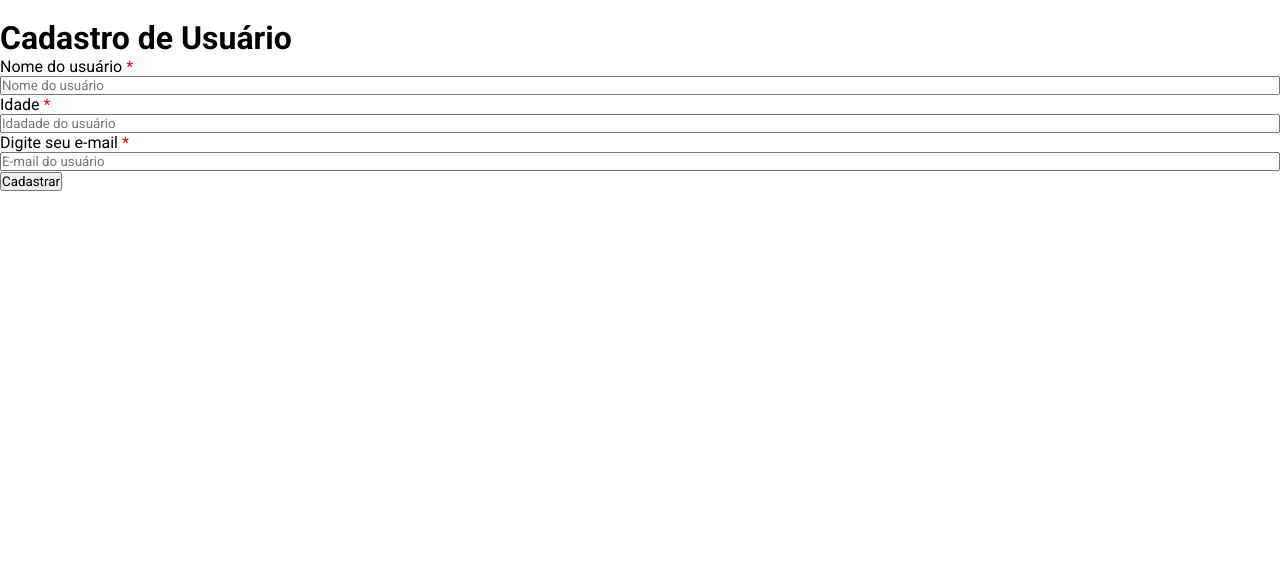
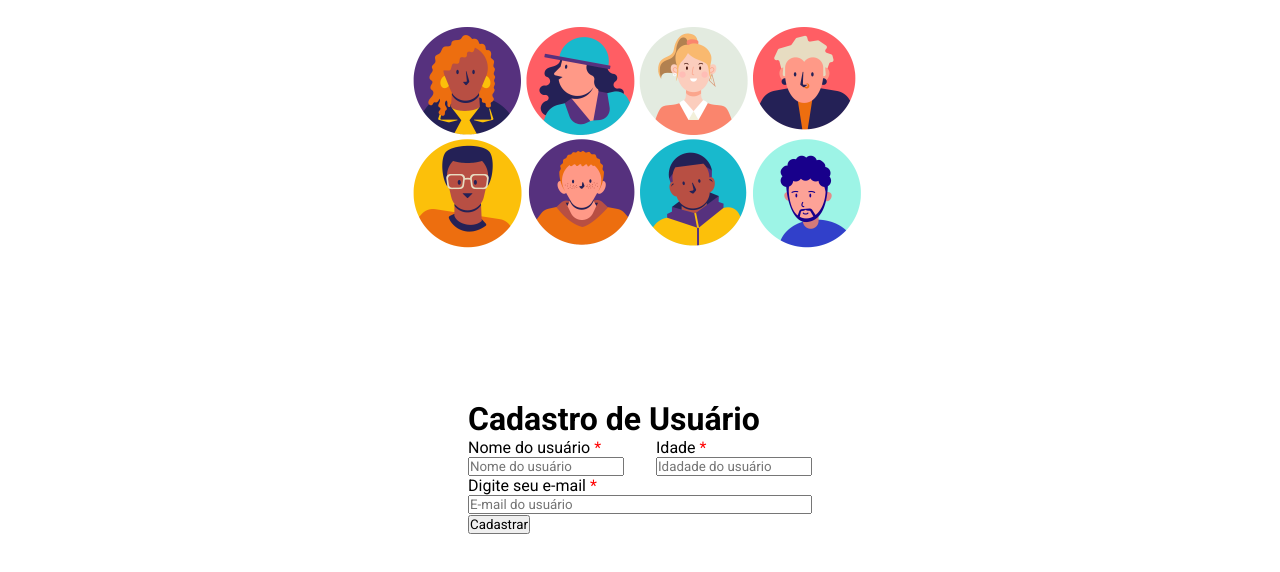
Before and after one commit to danielcoosta1/cadastro-usuario, a React (Vite) app: page / in a window 1280 px wide. Shown: the top 572 px of the page. Built offline with nearby package versions, Linux system fonts and the light colour scheme.

Commit message:
finalizando a estrutura html - colocando a imagem do bg

```diff
--- a/index.html
+++ b/index.html
@@ -14,7 +14,7 @@
 
 <body>
   <div id="root"></div>
-  <script type="module" src="/src/main.jsx"></script>
+  <script type="module" src="./src/styles/main.jsx"></script>
 </body>
 
 </html>
--- a/src/assets/styles.js
+++ /dev/null
@@ -1,55 +0,0 @@
-import styled from "styled-components";
-
-
-const Main = styled.main`
-
-
-`;
-
-const DivImagem = styled.div`
-
-`;
-
-const Form = styled.form`
-
-`;
-
-const Tittle = styled.h1`
-`;
-
-const ListaInputs = styled.ul`
-`;
-
-
-
-const ListaItem =styled.li`
-display: flex;
-flex-direction: column
-`;
-
-const Label = styled.label`
-
-`;
-
-const Span = styled.span`
-color: red;
-`;
-
-const Input = styled.input`
-
-`;
-
-const Button = styled.button`
-
-`;
-
-
-
-
-
-
-export {
-    Main, DivImagem, Form,
-    Tittle, ListaInputs,  Label, Input, ListaItem,Span,
-    Button
-}
--- a/src/App.jsx
+++ b/src/styles/App.jsx
@@ -1,27 +1,32 @@
 import {
   Main,
   DivImagem,
+  Img,
   Form,
   Tittle,
   ListaInputs,
+  DivLinha1,
+  DivLinha2,
   Input,
   ListaItem,
   Label,
   Span,
   Button,
-} from "./assets/styles.js";
+} from "./styles.js";
+
+import UsersImage from "../assets/users.png";
 
 function Home() {
   return (
     <>
       <Main>
         <DivImagem>
-          <img />
+          <Img src={UsersImage}/>
         </DivImagem>
         <Form>
           <Tittle>Cadastro de Usuário</Tittle>
           <ListaInputs>
-            <div>
+            <DivLinha1>
               <ListaItem>
                 <Label for="nome">
                   {" "}
@@ -44,8 +49,8 @@ function Home() {
                   placeholder="Idadade do usuário"
                 ></Input>
               </ListaItem>
-            </div>
-            <div>
+            </DivLinha1>
+            <DivLinha2>
               <ListaItem>
                 <Label for="email">
                   {" "}
@@ -57,7 +62,7 @@ function Home() {
                   placeholder="E-mail do usuário"
                 ></Input>
               </ListaItem>
-            </div>
+            </DivLinha2>
           </ListaInputs>
           <Button type="submit">Cadastrar</Button>
         </Form>
--- a/src/main.jsx
+++ b/src/styles/main.jsx
@@ -1,6 +1,6 @@
 import { StrictMode } from 'react'
 import { createRoot } from 'react-dom/client'
-import { GlobalStyle } from './styles/globalStyles.js'
+import { GlobalStyle } from './globalStyles.js'
 import Home from './App.jsx'
 
 createRoot(document.getElementById('root')).render(
--- /dev/null
+++ b/src/styles/styles.js
@@ -0,0 +1,74 @@
+import styled from "styled-components";
+
+
+const Main = styled.main`
+   height: 100vh;
+   width: 100vw;
+   display: flex;
+   flex-direction: column;
+
+
+`;
+
+const DivImagem = styled.div`
+
+margin: 0 auto;
+max-width: 75rem;
+height: 50%
+
+
+
+`;
+
+const Img = styled.img`
+    max-width: 30rem;
+`;
+
+const Form = styled.form`
+margin: 0 auto;
+max-width: 75rem;
+height: 50%;
+
+`;
+
+const Tittle = styled.h1`
+`;
+
+const ListaInputs = styled.ul`
+`;
+
+const DivLinha1 = styled.div`
+
+display: flex;
+gap: 2rem;
+`;
+const DivLinha2 = styled.div``;
+
+const ListaItem = styled.li`
+display: flex;
+flex-direction: column
+`;
+
+const Label = styled.label`
+
+`;
+
+const Span = styled.span`
+color: red;
+`;
+
+const Input = styled.input`
+
+`;
+
+const Button = styled.button`
+
+`;
+
+
+export {
+    Main, DivImagem, Img, Form,
+    Tittle, ListaInputs, DivLinha1,
+    DivLinha2, Label, Input, ListaItem,
+    Span, Button
+}
```
Also changed, not shown: src/assets/trash.svg (added), src/assets/users.png (added).
